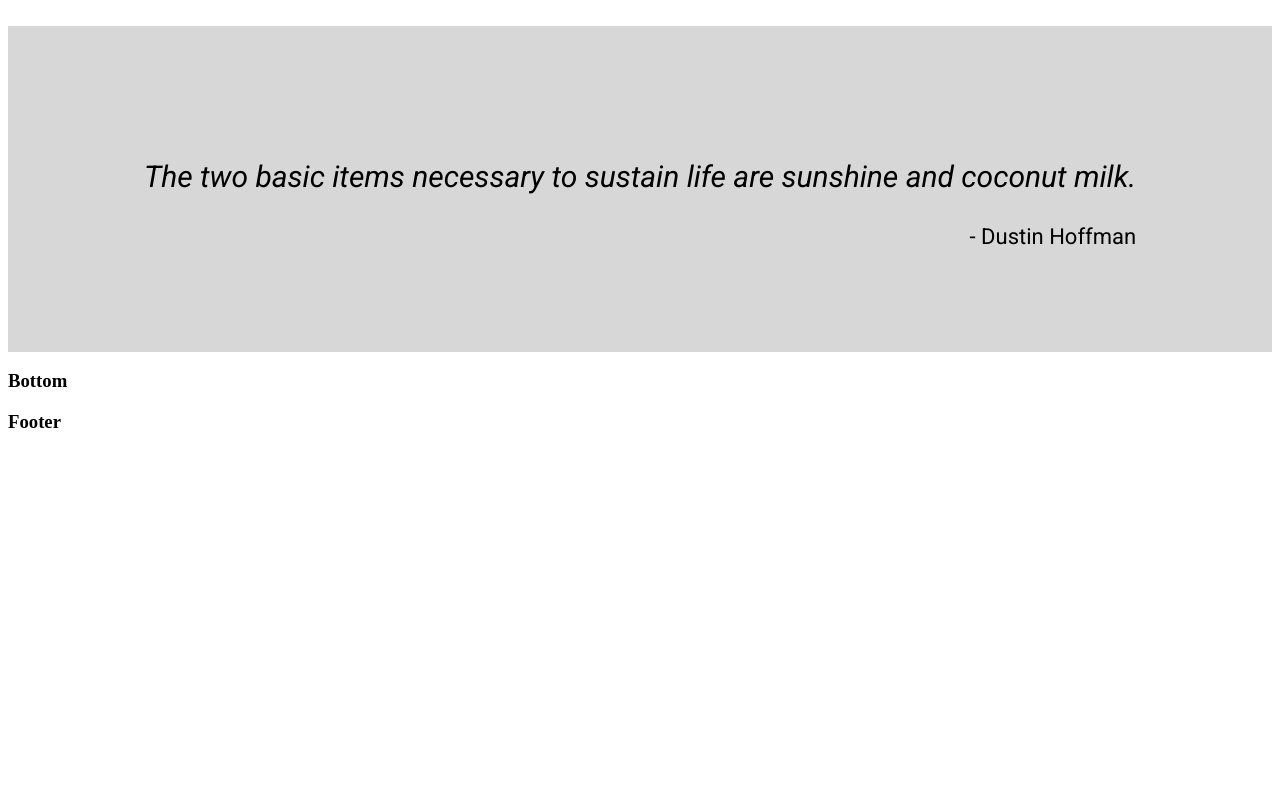
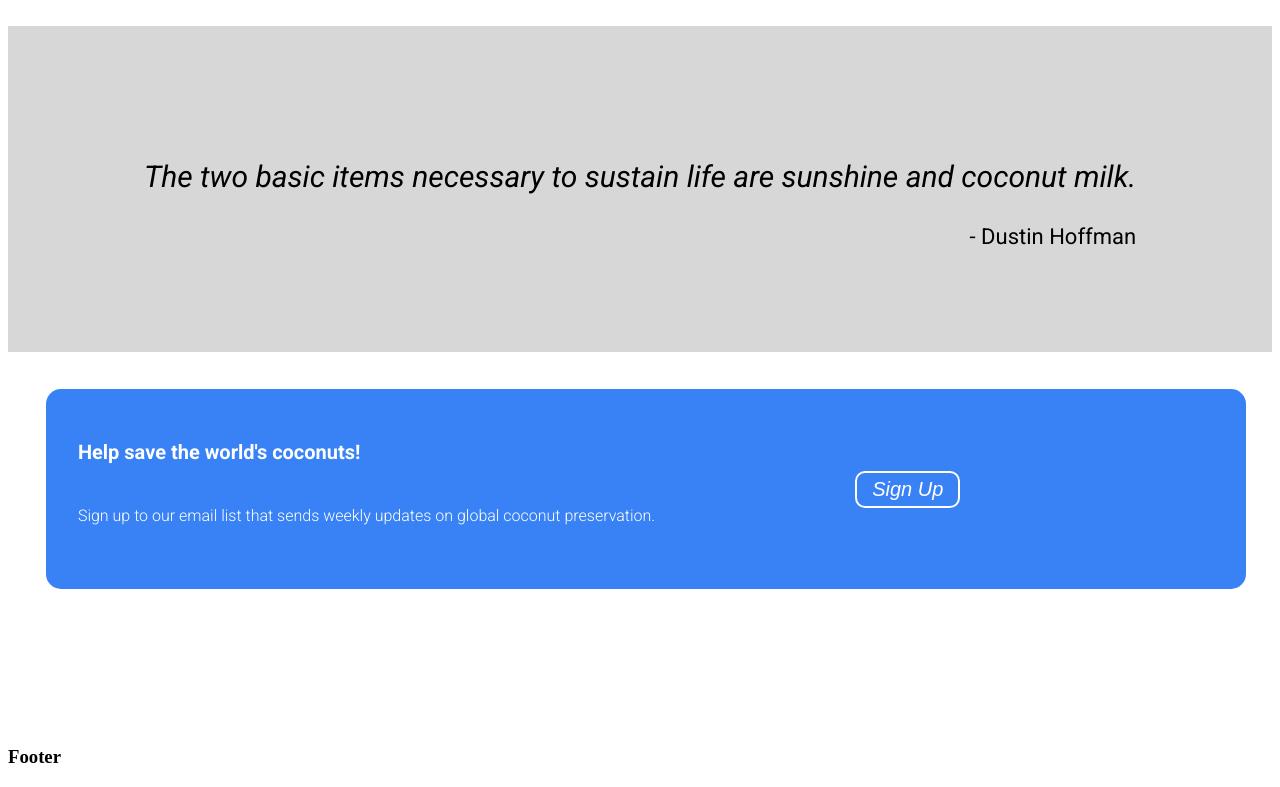
Before and after one commit to Ijeanuli/CocoFaqsLandingPage, a plain HTML site: page index.html in a window 1280 px wide. Shown: the part 1509-2296 px from the top of the page. Before the commit the page ends 1961 px from the top, so only its background shows below. Drawn offline with Linux system fonts and the light colour scheme.

Commit message:
bottom section that includes sign up box

```diff
--- a/index.html
+++ b/index.html
@@ -68,7 +68,13 @@
     </div>
 
     <div class="bottom">
-      <h3>Bottom</h3>
+      <div class="box">
+      <span class="span2">
+        <h4>Help save the world's coconuts!</h4>
+      <p id="p3">Sign up to our email list that sends weekly updates on global coconut preservation.</p>
+    </span>
+      <button class="button2">Sign Up</button>
+    </div>
     </div>
 
     <div class="footer">
--- a/style.css
+++ b/style.css
@@ -119,3 +119,54 @@ span {
   align-self: flex-end;
   font-weight: bold;
 }
+
+.bottom {
+  font-family: Roboto;
+  padding: 3%;
+  background-color: rgb(255, 255, 255);
+  overflow: hidden;
+  display: flex;
+  flex-wrap: wrap;
+  height: 300px;
+  flex-direction: column;
+}
+
+.box {
+  background: #3882f6;
+  width: 1200px;
+  height: 200px;
+  border-radius: 15px;
+  display: flex;
+  flex-direction: row;
+  align-self: center;
+  align-items: center;
+}
+
+h4 {
+  color: white;
+  font-size: 20px;
+  align-self: start;
+}
+
+#p3 {
+  font-weight: 350;
+}
+
+.button2 {
+  background-color: #3882f6;
+  border: 2px solid white;
+  font-size: 20px;
+  font-style: bold;
+  padding: 5px 15px;
+  border-radius: 10px;
+  color: white;
+  align-self: center;
+  margin-left: 10em;
+}
+
+.span2 {
+  display: flex;
+  flex-direction: column;
+  margin-bottom: 3em;
+  margin-left: 2em;
+}
```
